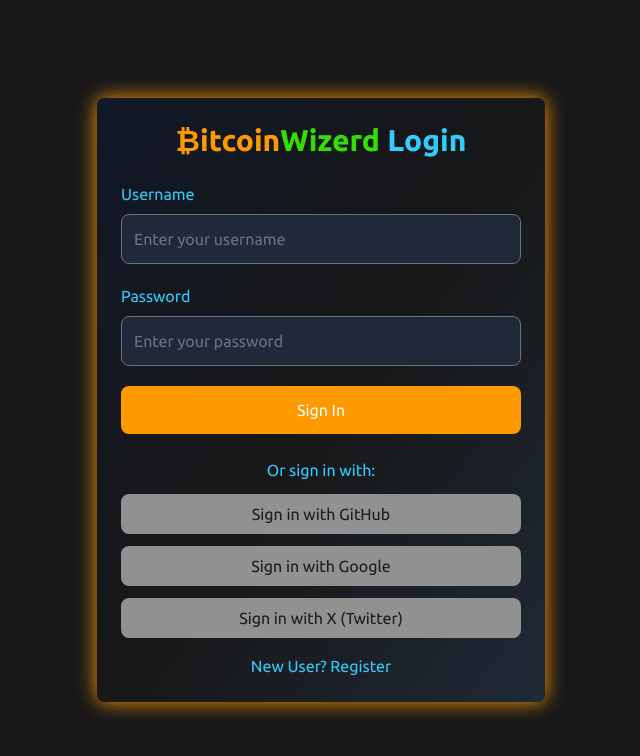
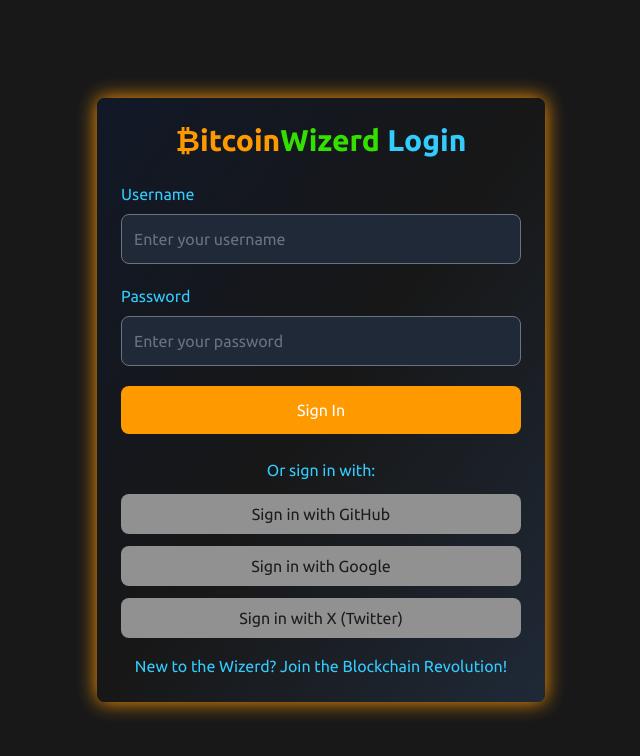
Before and after one commit to MjolnirDesigns/bitcoinwizerd_v1, a Next.js app: page /login in a window 1280 px wide. Shown: the top 756 px of the page, without its empty margins (319-959 px from the left). Built offline with nearby package versions, Linux system fonts and the light colour scheme; no server answers; a web font is replaced by a local one.

Commit message:
Update app/login/page.tsx with enhanced New User prompt

```diff
--- a/app/login/page.tsx
+++ b/app/login/page.tsx
@@ -120,10 +120,10 @@
               Sign in with X (Twitter)
             </motion.button>
           </div>
-          {/* New User? Register link with matching styling */}
+          {/* Updated New User prompt */}
           <div className="mt-4">
             <Link href="/register" className="text-wizerd-blue hover:text-bitcoin-orange transition-colors duration-300">
-              New User? Register
+              New to the Wizerd? Join the Blockchain Revolution!
             </Link>
           </div>
         </div>
```
